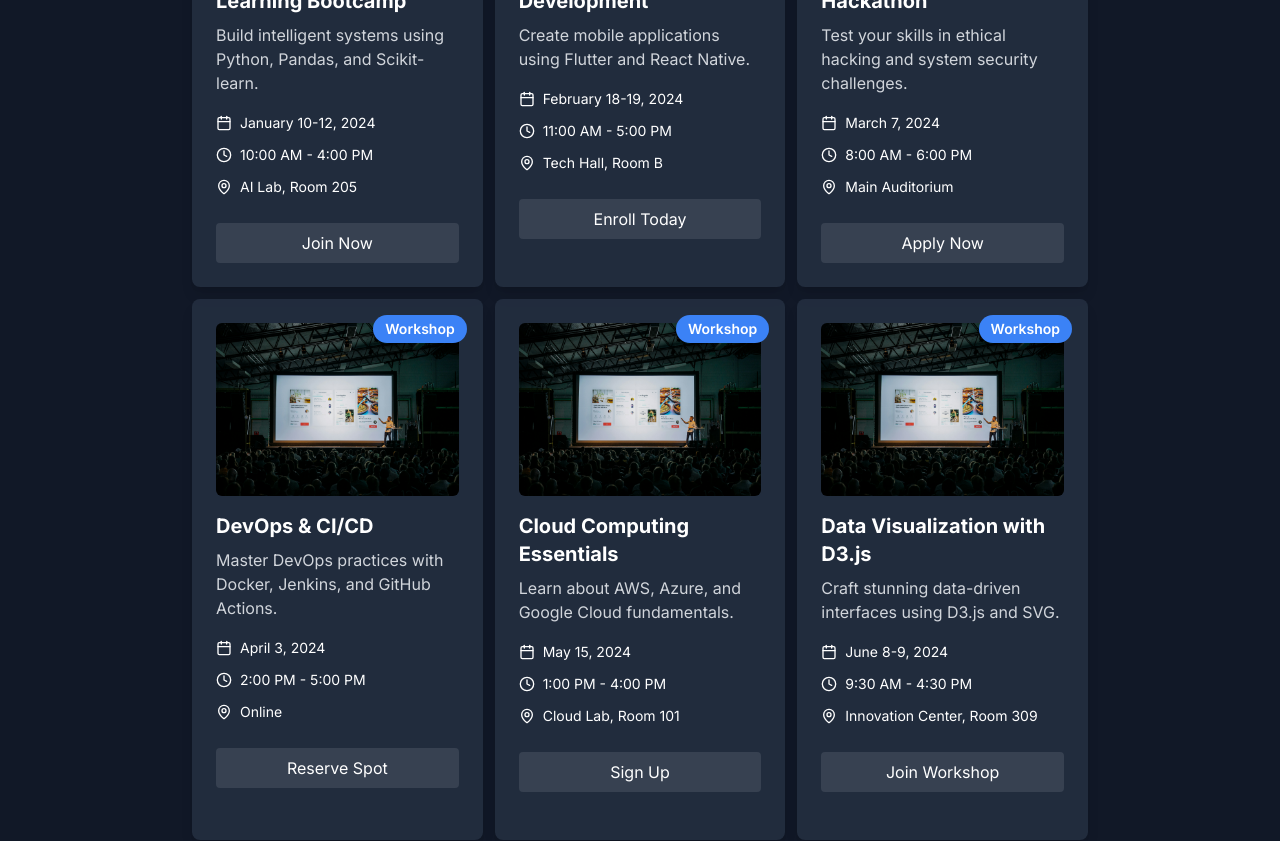
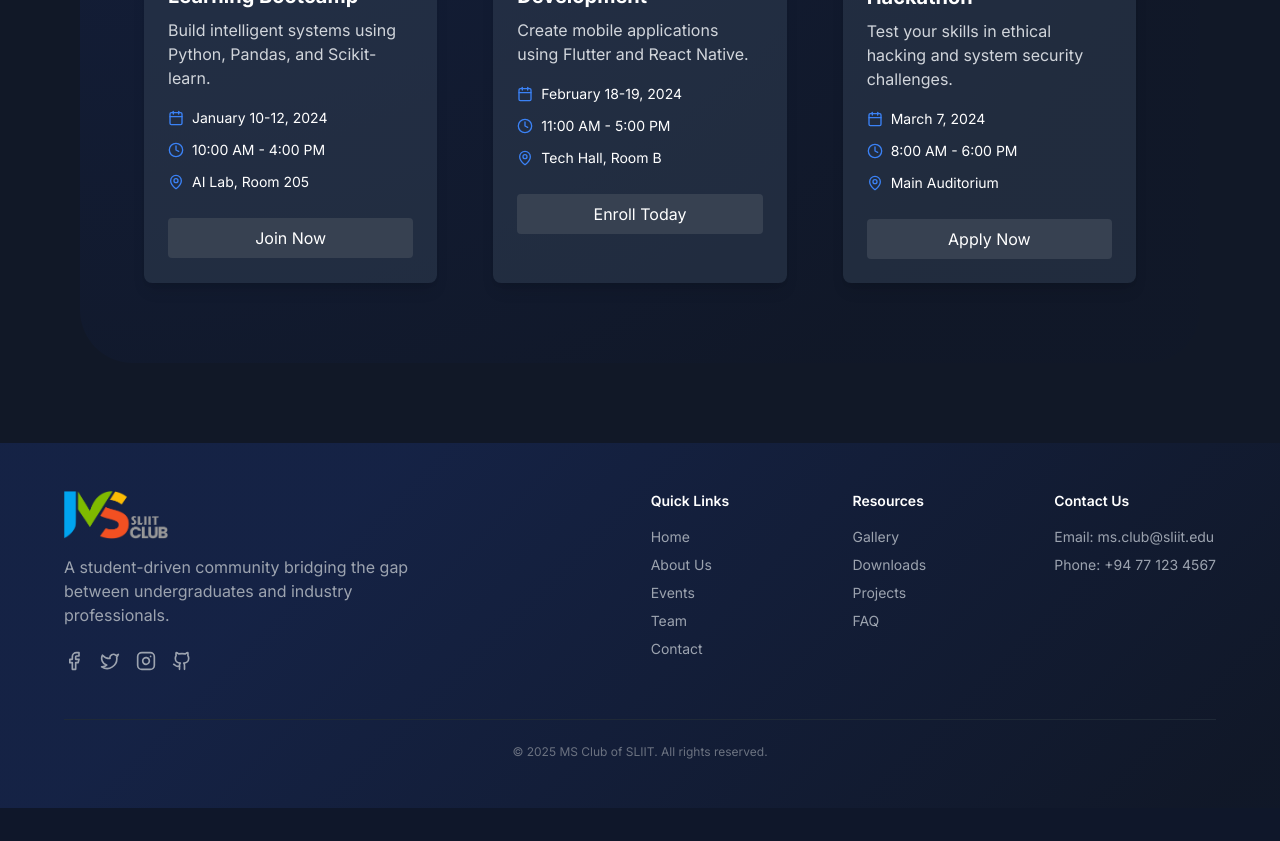
Before and after one commit to ms-club-sliit/msclubwebsite-v3, a Next.js app: page /events in a window 1280 px wide. Shown: the part 1780-2621 px from the top of the page. After the commit the page ends 2588 px from the top, so only its background shows below. Built offline with nearby package versions, Linux system fonts and the light colour scheme.

Commit message:
Update event page UI

```diff
--- a/src/app/events/page.jsx
+++ b/src/app/events/page.jsx
@@ -1,9 +1,7 @@
-import EventHeroSection from '@/components/layouts/events/EventHeroSection'
 import Header from '@/components/Header'
 import React from 'react'
 import EventSection from '@/components/layouts/events/EventSection'
 import Footer from '@/components/Footer'
-import BackgroundContainer from '@/components/BackgroundContainer'
 import Hero from '@/components/Hero'
 
 const page = () => {
@@ -12,10 +10,13 @@ const page = () => {
 
       <Header />
       <Hero
+        logoLink="/ms_club_logo_light.png"
         title='Explore Events'
         paragraph='Explore all the events organized by our students and to boost your skills and expand your network.'
         button1Text='More Info On Facebook'
+        button1Link='https://web.facebook.com/msclubsliit'
         button2Text='Subscribe on Youtube'
+        button2Link='https://www.youtube.com/@msclubofsliit'
       />
       <EventSection />
       <Footer />
--- a/src/components/EventCard.jsx
+++ b/src/components/EventCard.jsx
@@ -19,14 +19,14 @@ const EventCard = ({ title, description, image }) => {
         <h3 className="text-xl font-semibold mb-2 text-white">{title}</h3>
         <p className="text-gray-400 mb-4">{description}</p>
         <div className="flex flex-wrap gap-2 mb-4">
-          <span className="bg-blue-900 text-blue-300 text-xs px-2 py-1 rounded cursor-default">
-            Demo
+          <span className="bg-[#1E293B] text-blue-300 text-xs px-2 py-1 rounded-full cursor-default">
+            ReactJs
           </span>
-          <span className="bg-purple-900 text-purple-300 text-xs px-2 py-1 rounded cursor-default">
-            Workshop
+          <span className="bg-[#1E293B] text-blue-300 text-xs px-2 py-1 rounded-full cursor-default">
+            NextJs
           </span>
-          <span className="bg-green-900 text-green-300 text-xs px-2 py-1 rounded cursor-default">
-            Networking
+          <span className="bg-[#1E293B] text-blue-300 text-xs px-2 py-1 rounded-full cursor-default">
+            Springboot
           </span>
         </div>
         <div className="flex space-x-4">
--- a/src/components/layouts/events/EventCard.jsx
+++ b/src/components/layouts/events/EventCard.jsx
@@ -44,19 +44,19 @@ const EevntCard = ({
       <div className="space-y-2 text-sm">
         {date && (
           <div className="flex items-center">
-            <span className="mr-2"><Calendar className='w-[16px]' /></span>
+            <span className="mr-2"><Calendar className='w-[16px] text-blue-500' /></span>
             {date}
           </div>
         )}
         {time && (
           <div className="flex items-center">
-            <span className="mr-2"><Clock className='w-[16px]' /></span>
+            <span className="mr-2"><Clock className='w-[16px] text-blue-500' /></span>
             {time}
           </div>
         )}
         {location && (
           <div className="flex items-center">
-            <span className="mr-2"><MapPin className='w-[16px]' /></span>
+            <span className="mr-2"><MapPin className='w-[16px] text-blue-500' /></span>
             {location}
           </div>
         )}
--- a/src/components/layouts/events/EventSection.jsx
+++ b/src/components/layouts/events/EventSection.jsx
@@ -1,11 +1,12 @@
 import React from 'react'
 import {workshopData} from '@/data/eventData'
 import EevntCard from './EventCard'
+import BackgroundContainer from "@/components/BackgroundContainer";
 
 const EventSection = () => {
   return (
-    <div className='event-showcase py-[40px] md:py-[80px] lg:py-[100px] md:mx-[80px]'>
-        <div className='w-4/5 mx-auto grid grid-rows-3  gap-3 grid-cols-1 md:grid-cols-2 lg:grid-cols-3'>
+    <BackgroundContainer>
+        <div className='grid grid-cols-1 md:grid-cols-2 lg:grid-cols-3 gap-y-6 gap-x-14'>
             {
                 workshopData.map(event => (
                     <EevntCard
@@ -22,7 +23,7 @@ const EventSection = () => {
                 ))
             }
         </div>
-    </div>
+    </BackgroundContainer>
   )
 }
 
--- a/src/data/eventData.js
+++ b/src/data/eventData.js
@@ -71,40 +71,4 @@ export const workshopData = [
     location: "Main Auditorium",
     buttonText: "Apply Now",
   },
-  {
-    id: 7,
-    badgeText: "Webinar",
-    imageSrc: "event.jpg",
-    altText: "DevOps Tools",
-    title: "DevOps & CI/CD",
-    description: "Master DevOps practices with Docker, Jenkins, and GitHub Actions.",
-    date: "April 3, 2024",
-    time: "2:00 PM - 5:00 PM",
-    location: "Online",
-    buttonText: "Reserve Spot",
-  },
-  {
-    id: 8,
-    badgeText: "Seminar",
-    imageSrc: "event.jpg",
-    altText: "Cloud Computing",
-    title: "Cloud Computing Essentials",
-    description: "Learn about AWS, Azure, and Google Cloud fundamentals.",
-    date: "May 15, 2024",
-    time: "1:00 PM - 4:00 PM",
-    location: "Cloud Lab, Room 101",
-    buttonText: "Sign Up",
-  },
-  {
-    id: 9,
-    badgeText: "Training",
-    imageSrc: "event.jpg",
-    altText: "Data Visualization",
-    title: "Data Visualization with D3.js",
-    description: "Craft stunning data-driven interfaces using D3.js and SVG.",
-    date: "June 8-9, 2024",
-    time: "9:30 AM - 4:30 PM",
-    location: "Innovation Center, Room 309",
-    buttonText: "Join Workshop",
-  },
 ];
```
